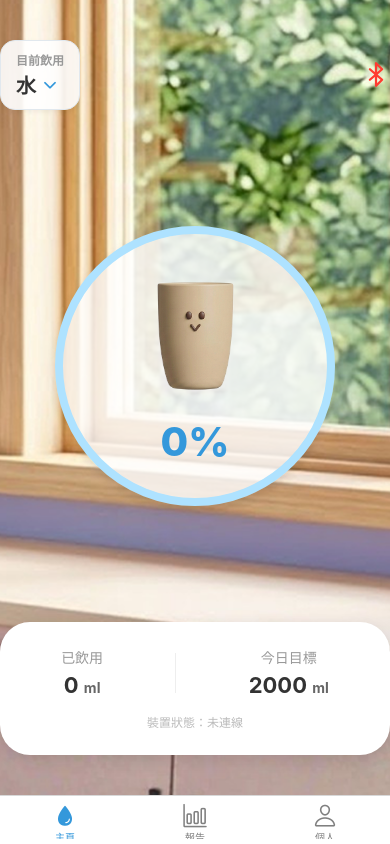
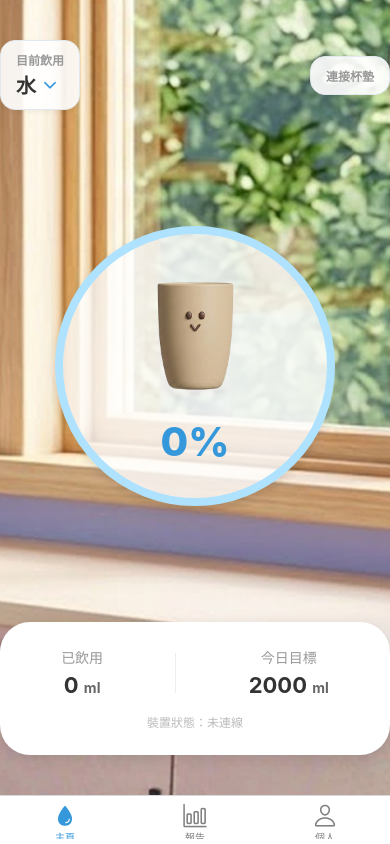
Before and after one commit to CCUMIS-Dev-Project/smart-coaster, a React Native app in the folder front/: screen / in a window 390 px wide. Built offline with nearby package versions, Linux system fonts and the light colour scheme.

Commit message:
update mainscreen

```diff
--- a/front/src/screens/MainScreen.js
+++ b/front/src/screens/MainScreen.js
@@ -40,7 +40,8 @@ const MainScreen = () => {
         { text: "水", onPress: () => setDrinkType("水") },
         { text: "咖啡", onPress: () => setDrinkType("咖啡") },
         { text: "茶", onPress: () => setDrinkType("茶") },
-        { text: "取消", style: "cancel" }
+        // { text: "神奇水水", onPress: () => setDrinkType("神奇水水") },
+        { text: "取消", style: "cancel" } // 這邊顯示不出取消按鈕
       ]
     );
   };
@@ -53,7 +54,7 @@ const MainScreen = () => {
       <SafeAreaView style={styles.container}>
         {/* 頂部狀態與標題 */}
         <View style={styles.header}>
-          <TouchableOpacity style={styles.drinkPickerButton} onPress={handleChangeDrink}>
+          <TouchableOpacity style={styles.PickerButton} onPress={handleChangeDrink}>
             <View>
                 <Text style={styles.drinkLabel}>目前飲用</Text>
                 <View style={styles.drinkRow}>
@@ -62,13 +63,13 @@ const MainScreen = () => {
                 </View>
             </View>
           </TouchableOpacity>
-          <TouchableOpacity onPress={scanAndConnect}>
-            <Ionicons
-              name="bluetooth"
-              size={28}
-              color={connectedDevice ? "#4CD964" : "#FF3B30"}
-            />
+
+          <TouchableOpacity style={styles.PickerButton} onPress={scanAndConnect}>
+            <View>
+                <Text style={styles.drinkLabel}>連接杯墊</Text>
+            </View>
           </TouchableOpacity>
+
         </View>
 
         {/* 中央杯子進度區 (對應 main_cup.jpg) */}
@@ -205,7 +206,7 @@ const styles = StyleSheet.create({
     fontSize: 12,
     color: '#BBB',
   },
-  drinkPickerButton: {
+  PickerButton: {
     backgroundColor: 'rgba(255, 255, 255, 0.9)',
     paddingVertical: 10,
     paddingHorizontal: 15,
```
Also changed, not shown: 1 other file (tests, documents, lock files or other folders).
